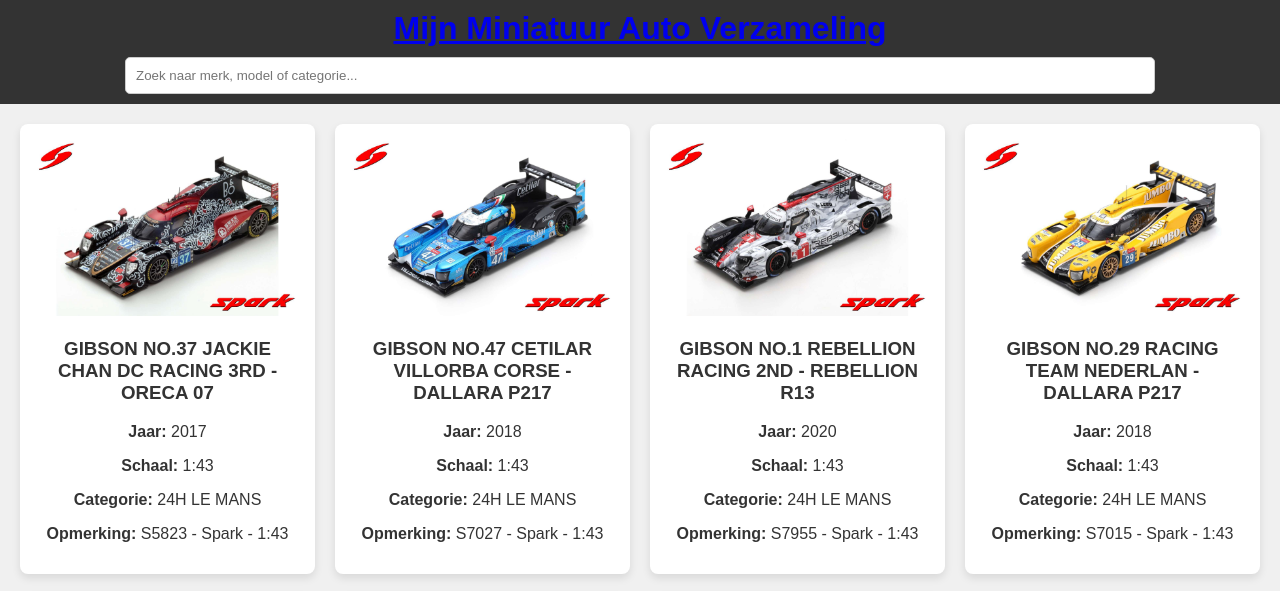
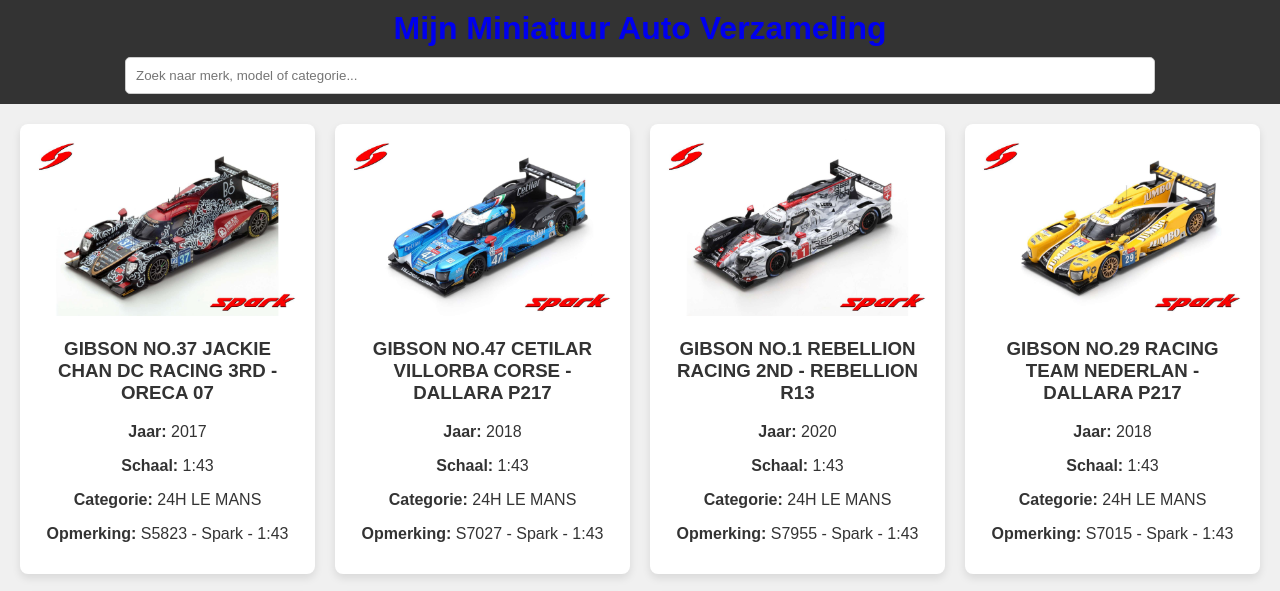
Before and after one commit to Conroy95/test, a plain HTML site: page index.html in a window 1280 px wide. Shown: the top 591 px of the page. Drawn offline with Linux system fonts and the light colour scheme.

Commit message:
Update style.css

```diff
--- a/style.css
+++ b/style.css
@@ -17,6 +17,9 @@ header {
 h1 {
     margin: 0;
     color: white;
+}
+
+h1 a{
     text-decoration: none;
 }
 
```
